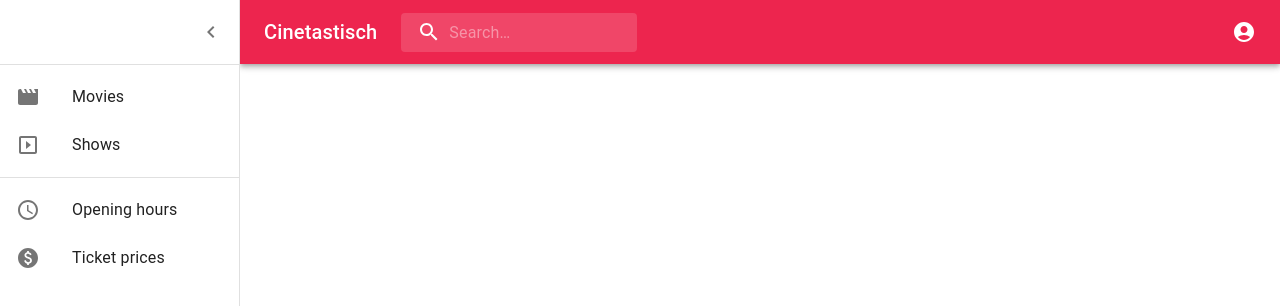
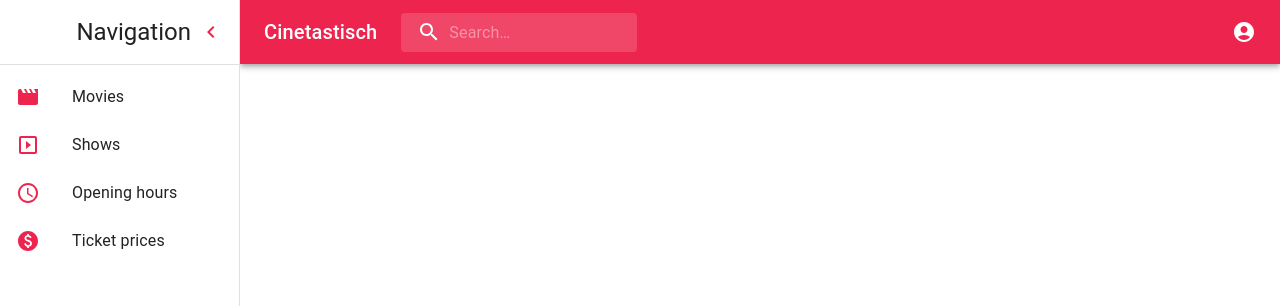
Before and after one commit to KI-Projekt/Kino, a React (Create React App) app: page / in a window 1280 px wide. Both pictures are taken after a click on the button 36 px from the left and 32 px from the top of the page. Shown: the top 306 px of the page. Built offline with nearby package versions, Linux system fonts and the light colour scheme.

Commit message:
feat: restyle menu

```diff
--- a/src/components/Header.tsx
+++ b/src/components/Header.tsx
@@ -18,7 +18,9 @@ import AccountCircle from '@mui/icons-material/AccountCircle';
 import { Divider, Drawer, List, ListItem, ListItemButton, ListItemIcon, ListItemText } from '@mui/material';
 import Login from './Login';
 import MuiAppBar, { AppBarProps as MuiAppBarProps } from '@mui/material/AppBar';
-
+import { Navigate } from 'react-router-dom';
+import useNavigate from 'react-router-dom';
+import { redTheme } from '../App';
 
 interface AppBarProps extends MuiAppBarProps {
   open?: boolean;
@@ -98,9 +100,15 @@ function Header() {
   const theme = useTheme();
   const [open, setOpen] = React.useState(false);
 
-
   const isProfileMenuOpen = Boolean(anchorElProfile);
   //const isMenuOpen = Boolean(anchorEl);
+
+  const menuData = [
+    { icon: <MovieIcon />, label: 'Movies' },
+    { icon: <SlideshowIcon />, label: 'Shows' },
+    { icon: <AccessTimeIcon />, label: 'Opening hours' },
+    { icon: <PaidIcon />, label: 'Ticket prices' },
+  ];
 
   const handleProfileMenuOpen = (event: React.MouseEvent<HTMLElement>) => {
     setAnchorElProfile(event.currentTarget);
@@ -116,6 +124,15 @@ function Header() {
 
   const handleProfileMenuClose = () => {
     setAnchorElProfile(null);
+  };
+
+  const handleListItemClick = (
+    event: React.MouseEvent<HTMLDivElement, MouseEvent>,
+    label: string,
+  ) => {
+    // routing needs to be added here
+    console.log(label);
+    //setSelectedIndex(index);
   };
 
 
@@ -161,33 +178,24 @@ function Header() {
       anchor="left"
       open={open}
     >
-      <DrawerHeader>
-        <IconButton onClick={handleMenuClose}>
+      <DrawerHeader
+      /* sx={{
+        color: redTheme.palette.primary.main,
+      }} */>
+      <Typography variant="h5" align='left'>Navigation</Typography>
+        <IconButton onClick={handleMenuClose} sx={{ color: redTheme.palette.primary.main }}>
           {theme.direction === 'ltr' ? <ChevronLeftIcon /> : <ChevronRightIcon />}
         </IconButton>
       </DrawerHeader>
       <Divider />
       <List>
-        {['Movies', 'Shows'].map((text, index) => (
-          <ListItem key={text} disablePadding>
-            <ListItemButton>
-              <ListItemIcon>
-                {index % 2 === 0 ? <MovieIcon /> : <SlideshowIcon />}
+        {menuData.map((item) => (
+          <ListItem key={item.label} disablePadding>
+            <ListItemButton onClick={(event) => handleListItemClick(event, item.label)} /* sx={{ color: redTheme.palette.primary.main }} */>
+              <ListItemIcon sx={{ color: redTheme.palette.primary.main }}>
+                {item.icon}
               </ListItemIcon>
-              <ListItemText primary={text} />
-            </ListItemButton>
-          </ListItem>
-        ))}
-      </List>
-      <Divider />
-      <List>
-        {['Opening hours', 'Ticket prices'].map((text, index) => (
-          <ListItem key={text} disablePadding>
-            <ListItemButton>
-              <ListItemIcon>
-                {index % 2 === 0 ? <AccessTimeIcon /> : <PaidIcon />}
-              </ListItemIcon>
-              <ListItemText primary={text} />
+              <ListItemText primary={item.label} />
             </ListItemButton>
           </ListItem>
         ))}
```
Lines whose indentation alone changed are shown as unchanged.
